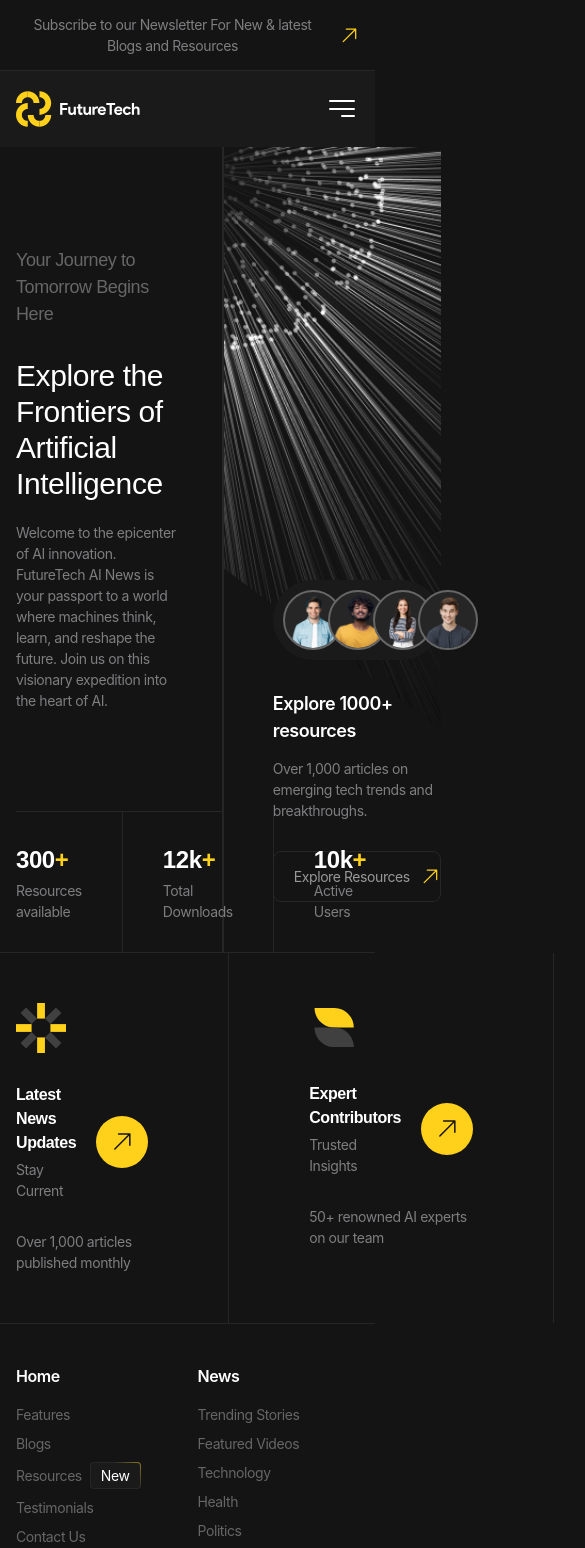
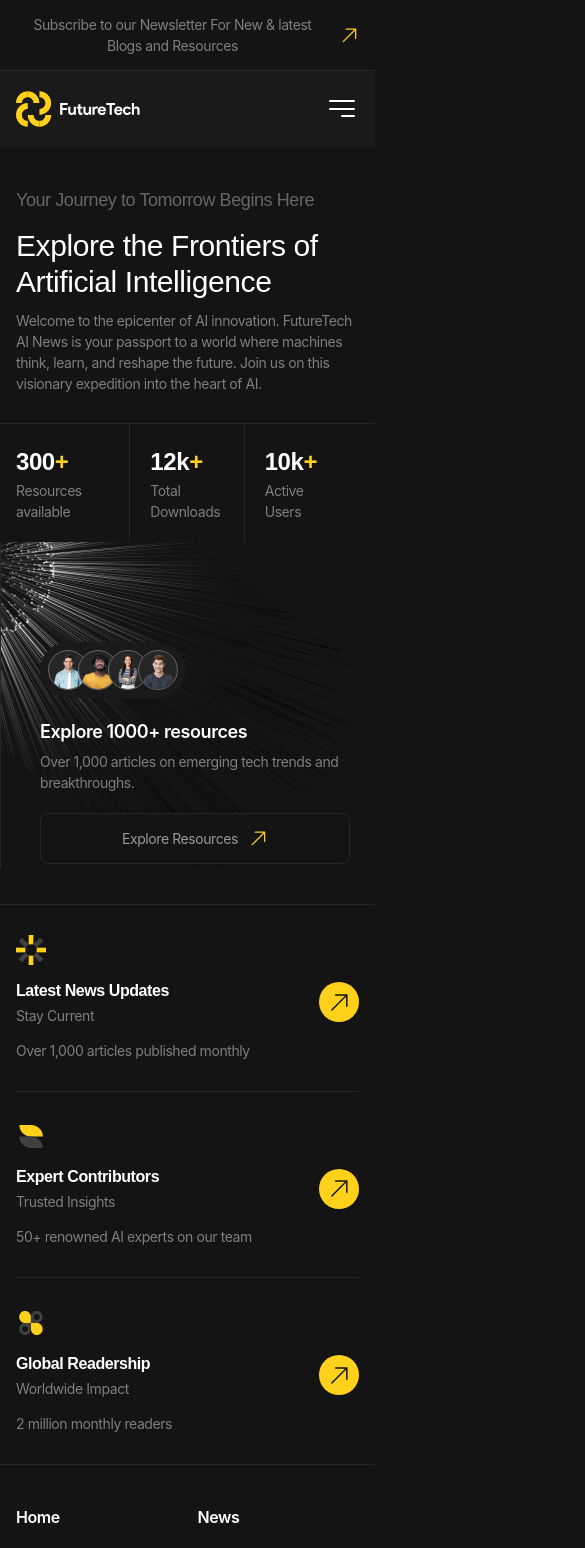
Before and after one commit to Margarita250494/FutureTech_React_TS_SCSS, a React (Vite) app: page / in a window 390 px wide. Shown: the top 1548 px of the page, 585 px wide, since content can reach past the window. Built offline with nearby package versions, Linux system fonts and the light colour scheme.

Commit message:
mobile hero

```diff
--- /dev/null
+++ b/src/scenes/home/FeatureSection.tsx
@@ -0,0 +1,12 @@
+
+
+
+type Props = {}
+
+export const FeatureSection = (props: Props) => {
+  return (
+    <>
+
+    </>
+  )
+}
--- /dev/null
+++ b/src/scenes/home/HeroSection.tsx
@@ -0,0 +1,43 @@
+import { Title } from "@/components/Title";
+import { Metrics } from "./Metrics";
+import { Team } from "./Team";
+import { LinkImgArrow } from "@/components/LinkImgArrow";
+import { AdvantagesCard } from "./AdvantagesCard";
+
+export const HeroSection = () => {
+  return (
+    <section className="hero" aria-labelledby="hero-title">
+      <div className="hero__main container">
+        <div className="hero__body">
+          <p className="hero__subtitle">Your Journey to Tomorrow Begins Here</p>
+          <Title
+            classNameTitle="hero__title"
+            id="hero-title"
+            title="Explore the Frontiers of Artificial Intelligence"
+            classNameDesc="hero__description"
+            desc="Welcome to the epicenter of AI innovation. FutureTech AI News is your passport to a world where machines think, learn, and reshape the future. Join us on this visionary expedition into the heart of AI."
+          />
+        </div>
+        <Metrics />
+        <div className="hero__resources-preview resources-preview">
+          <Team />
+          <div className="resources-preview__body">
+            <p className="resources-preview__title h5">
+              Explore 1000+ resources
+            </p>
+            <p className="resources-preview__subtitle">
+              Over 1,000 articles on emerging tech trends and breakthroughs.
+            </p>
+          </div>
+          <LinkImgArrow href="/" className="resources-preview__button button">
+            Explore Resources
+          </LinkImgArrow>
+        </div>
+      </div>
+      <div className="hero__advantages">
+        <h2 className="visually-hidden">Our Advantages</h2>
+        <AdvantagesCard />
+      </div>
+    </section>
+  );
+};
--- a/src/scenes/home/Home.tsx
+++ b/src/scenes/home/Home.tsx
@@ -1,45 +1,16 @@
-import { Title } from "@/components/Title";
-import { Metrics } from "./Metrics";
-import { Team } from "./Team";
-import { LinkImgArrow } from "@/components/LinkImgArrow";
-import { AdvantagesCard } from "./AdvantagesCard";
+
+import { FeatureSection} from "./FeatureSection";
+import {HeroSection} from "./HeroSection";
 
 //type Props = {}
 
 export const Home = () => {
   return (
-    <section className="hero" aria-labelledby="hero-title">
-      <div className="hero__main container">
-        <div className="hero__body">
-          <p className="hero__subtitle">Your Journey to Tomorrow Begins Here</p>
-          <Title
-            classNameTitle="hero__title"
-            id="hero-title"
-            title="Explore the Frontiers of Artificial Intelligence"
-            classNameDesc="hero__description"
-            desc="Welcome to the epicenter of AI innovation. FutureTech AI News is your passport to a world where machines think, learn, and reshape the future. Join us on this visionary expedition into the heart of AI."
-          />
-        </div>
-        <Metrics />
-        <div className="hero__resources-preview resources-preview">
-          <Team />
-          <div className="resources-preview__body">
-            <p className="resources-preview__title h5">
-              Explore 1000+ resources
-            </p>
-            <p className="resources-preview__subtitle">
-              Over 1,000 articles on emerging tech trends and breakthroughs.
-            </p>
-          </div>
-          <LinkImgArrow href="/" className="resources-preview__button button">
-            Explore Resources
-          </LinkImgArrow>
-        </div>
-      </div>
-      <div className="hero__advantages">
-        <h2 className="visually-hidden">Our Advantages</h2>
-        <AdvantagesCard/>
-      </div>
-    </section>
+    <>
+    <HeroSection/>
+    <FeatureSection/>
+    </>
+
+
   );
 };
--- a/src/styles/home/_advantage-card.scss
+++ b/src/styles/home/_advantage-card.scss
@@ -4,6 +4,25 @@
 .advantage-card{
     display: grid;
     row-gap: rem(30);
+
+    @include laptop{
+        row-gap: rem(20);
+    }
+    @include mobile{
+        row-gap: rem(14);
+    }
+
+    &__image{
+        @include laptop{
+            width: rem(40);
+        }
+
+        @include mobile{
+            width: rem(30);
+        }
+
+
+    }
 
     &__link{
         --circleSize:#{rem(52)};
@@ -13,6 +32,17 @@
         display: grid;
         row-gap: rem(4);
         padding-right: calc(var(--circleSize) + var(--circleMarginLeft));
+
+        @include laptop{
+            --circleSize:#{rem(44)};
+            --circleMarginLeft:#{rem(14)};
+
+            row-gap: rem(2);
+        }
+
+        @include mobile{
+            --circleSize:#{rem(40)};
+        }
 
         &::after{
             @include square(var(--circleSize));
--- a/src/styles/home/_hero.scss
+++ b/src/styles/home/_hero.scss
@@ -4,12 +4,14 @@
 
 .hero{
     &__main{
+
+        @include tablet-above{
             display: grid;
             grid-template-columns: 60% auto;
             grid-template-areas:
             'body resources-preview'
             'metrics resources-preview';
-
+        }
     }
     &__body{
         grid-area: body;
@@ -21,6 +23,12 @@
             padding-top: rem(100);
             padding-right: rem(40);
         }
+
+        @include tablet{
+            padding-right:0;
+            padding-top: rem(40);
+            padding-bottom: rem(30);
+        }
     }
     &__subtitle{
         @include fluid-text(30,18);
@@ -29,18 +37,25 @@
         color: var(--color-dark-40);
         &:not(:last-child){
             margin-bottom: rem(30);
+
+            @include tablet{
+                margin-bottom: rem(14);
+            }
         }
     }
     &__title{
         &:not(:last-child){
             margin-bottom: rem(20);
+
+            @include tablet{
+                margin-bottom: rem(10);
+            }
         }
     }
     &__resources-preview{
         grid-area: resources-preview;
         padding-left: rem(80);
         padding-bottom: rem(80);
-        border-left: var(--border);
         background-image: url('@/assets/images/resources-preview/bg.png');
         background-position: 0 0;
         background-size: cover;
@@ -50,17 +65,43 @@
             padding-left: rem(50);
             padding-bottom: rem(50);
         }
+        @include tablet-above{
+            border-left: var(--border);
+        }
+        @include tablet{
+            width: 100vw;
+            margin-left: calc(var(--container-padding-x) * -1);
+            padding: rem(100) rem(40) rem(40);
+            background-image: url('@/assets/images/resources-preview/bg__tablet.png');
+            background-size: contain;
+        }
     }
     &__metrics{
         grid-area: metrics;
+
+
+        @include tablet-above{
             border-top: var(--border);
+        }
+
+        @include tablet{
+            &::before{
+                width: 100vw;
+                right: calc(var(--container-padding-x) * -1);
+            }
+        }
+
+
     }
     &__advantages{
         border-block: var(--border);
 
         &-list{
+            @include tablet-above{
                 display: grid;
                 grid-template-columns: repeat(3, 1fr);
+            }
+
         }
 
         &-item{
@@ -68,6 +109,12 @@
 
             padding-block: rem(50);
 
+            @include laptop{
+                --paddingX:#{rem(50)};
+                padding-block: rem(40);
+            }
+
+            @include tablet-above{
                 &:not(:first-child){
                     padding-left: var(--paddingX);
                 }
@@ -76,5 +123,15 @@
                     border-right: var(--border);
                 }
             }
+
+            @include tablet{
+                padding-block: rem(30);
+                &:not(:last-child){
+                    border-bottom: var(--border);
                 }
             }
+
+
+        }
+    }
+}
--- a/src/styles/home/_resources-preview.scss
+++ b/src/styles/home/_resources-preview.scss
@@ -8,8 +8,22 @@
     align-items: start;
     row-gap: rem(30);
 
+    @include laptop{
+        row-gap: rem(20);
+    }
+
     &__body{
         display: grid;
         row-gap: rem(14);
+
+        @include laptop{
+            row-gap: rem(6);
+        }
+    }
+
+    &__button{
+        @include mobile-s{
+            width: 100%;
+        }
     }
 }
--- a/src/styles/main.css
+++ b/src/styles/main.css
@@ -821,6 +821,11 @@ button[aria-label]::before {
   display: grid;
   grid-template-columns: repeat(3, 1fr);
 }
+@media (width <= 47.99875rem) {
+  .metrics__list {
+    align-items: start;
+  }
+}
 .metrics__item {
   display: flex;
   flex-direction: column-reverse;
@@ -839,6 +844,12 @@ button[aria-label]::before {
     row-gap: 0.125rem;
   }
 }
+@media (width <= 63.99875rem) {
+  .metrics__item {
+    row-gap: 0;
+    padding: 1.25rem;
+  }
+}
 .metrics__value {
   font-weight: 600;
 }
@@ -853,11 +864,27 @@ button[aria-label]::before {
   background-color: var(--color-dark-10);
   border-radius: 6.25rem;
 }
+@media (width <= 90.06125rem) {
+  .team {
+    --personImageSize:3.125rem;
+    padding: 0.5rem;
+  }
+}
+@media (width <= 63.99875rem) {
+  .team {
+    --personImageSize:2.5rem;
+  }
+}
 .team__person {
   width: var(--personImageSize);
   background-color: var(--color-dark-15);
   border-radius: 50%;
   border: 0.125rem solid var(--color-dark-40);
+}
+@media (width <= 90.06125rem) {
+  .team__person {
+    border-width: 0.0625rem;
+  }
 }
 .team__person:not(:first-child) {
   margin-left: calc(var(--personImageSize) / 4 * -1);
@@ -870,14 +897,49 @@ button[aria-label]::before {
   align-items: start;
   row-gap: 1.875rem;
 }
+@media (width <= 90.06125rem) {
+  .resources-preview {
+    row-gap: 1.25rem;
+  }
+}
 .resources-preview__body {
   display: grid;
   row-gap: 0.875rem;
+}
+@media (width <= 90.06125rem) {
+  .resources-preview__body {
+    row-gap: 0.375rem;
+  }
+}
+@media (width <= 30.06125rem) {
+  .resources-preview__button {
+    width: 100%;
+  }
 }
 
 .advantage-card {
   display: grid;
   row-gap: 1.875rem;
+}
+@media (width <= 90.06125rem) {
+  .advantage-card {
+    row-gap: 1.25rem;
+  }
+}
+@media (width <= 47.99875rem) {
+  .advantage-card {
+    row-gap: 0.875rem;
+  }
+}
+@media (width <= 90.06125rem) {
+  .advantage-card__image {
+    width: 2.5rem;
+  }
+}
+@media (width <= 47.99875rem) {
+  .advantage-card__image {
+    width: 1.875rem;
+  }
 }
 .advantage-card__link {
   --circleSize:3.25rem;
@@ -886,6 +948,18 @@ button[aria-label]::before {
   display: grid;
   row-gap: 0.25rem;
   padding-right: calc(var(--circleSize) + var(--circleMarginLeft));
+}
+@media (width <= 90.06125rem) {
+  .advantage-card__link {
+    --circleSize:2.75rem;
+    --circleMarginLeft:0.875rem;
+    row-gap: 0.125rem;
+  }
+}
+@media (width <= 47.99875rem) {
+  .advantage-card__link {
+    --circleSize:2.5rem;
+  }
 }
 .advantage-card__link::after {
   width: var(--circleSize);
@@ -906,10 +980,12 @@ button[aria-label]::before {
   font-family: var(--font-family-accent);
 }
 
+@media (width > 63.99875rem) {
   .hero__main {
     display: grid;
     grid-template-columns: 60% auto;
     grid-template-areas: "body resources-preview" "metrics resources-preview";
+  }
 }
 .hero__body {
   grid-area: body;
@@ -923,6 +999,13 @@ button[aria-label]::before {
     padding-right: 2.5rem;
   }
 }
+@media (width <= 63.99875rem) {
+  .hero__body {
+    padding-right: 0;
+    padding-top: 2.5rem;
+    padding-bottom: 1.875rem;
+  }
+}
 .hero__subtitle {
   font-size: clamp(1.125rem, 0.9338235294rem + 0.7843137255vw, 1.875rem);
   font-family: var(--font-family-accent);
@@ -932,14 +1015,23 @@ button[aria-label]::before {
 .hero__subtitle:not(:last-child) {
   margin-bottom: 1.875rem;
 }
+@media (width <= 63.99875rem) {
+  .hero__subtitle:not(:last-child) {
+    margin-bottom: 0.875rem;
+  }
+}
 .hero__title:not(:last-child) {
   margin-bottom: 1.25rem;
+}
+@media (width <= 63.99875rem) {
+  .hero__title:not(:last-child) {
+    margin-bottom: 0.625rem;
+  }
 }
 .hero__resources-preview {
   grid-area: resources-preview;
   padding-left: 5rem;
   padding-bottom: 5rem;
-  border-left: var(--border);
   background-image: url("@/assets/images/resources-preview/bg.png");
   background-position: 0 0;
   background-size: cover;
@@ -951,21 +1043,54 @@ button[aria-label]::before {
     padding-bottom: 3.125rem;
   }
 }
+@media (width > 63.99875rem) {
+  .hero__resources-preview {
+    border-left: var(--border);
+  }
+}
+@media (width <= 63.99875rem) {
+  .hero__resources-preview {
+    width: 100vw;
+    margin-left: calc(var(--container-padding-x) * -1);
+    padding: 6.25rem 2.5rem 2.5rem;
+    background-image: url("@/assets/images/resources-preview/bg__tablet.png");
+    background-size: contain;
+  }
+}
 .hero__metrics {
   grid-area: metrics;
+}
+@media (width > 63.99875rem) {
+  .hero__metrics {
     border-top: var(--border);
+  }
+}
+@media (width <= 63.99875rem) {
+  .hero__metrics::before {
+    width: 100vw;
+    right: calc(var(--container-padding-x) * -1);
+  }
 }
 .hero__advantages {
   border-block: var(--border);
 }
+@media (width > 63.99875rem) {
   .hero__advantages-list {
     display: grid;
     grid-template-columns: repeat(3, 1fr);
+  }
 }
 .hero__advantages-item {
   --paddingX:5rem;
   padding-block: 3.125rem;
 }
+@media (width <= 90.06125rem) {
+  .hero__advantages-item {
+    --paddingX:3.125rem;
+    padding-block: 2.5rem;
+  }
+}
+@media (width > 63.99875rem) {
   .hero__advantages-item:not(:first-child) {
     padding-left: var(--paddingX);
   }
@@ -973,5 +1098,14 @@ button[aria-label]::before {
     padding-right: var(--paddingX);
     border-right: var(--border);
   }
+}
+@media (width <= 63.99875rem) {
+  .hero__advantages-item {
+    padding-block: 1.875rem;
+  }
+  .hero__advantages-item:not(:last-child) {
+    border-bottom: var(--border);
+  }
+}
 
 /*# sourceMappingURL=main.css.map */
```
Also changed, not shown: src/styles/home/_metrics.scss (+9 -0 lines), src/styles/home/_team.scss (+16 -0 lines), src/assets/images/resources-preview/bg__tablet.png (added), src/components/headerSection/headerSection.ts (added), 1 other file (tests, documents, lock files or other folders). Lines whose indentation alone changed are shown as unchanged.
